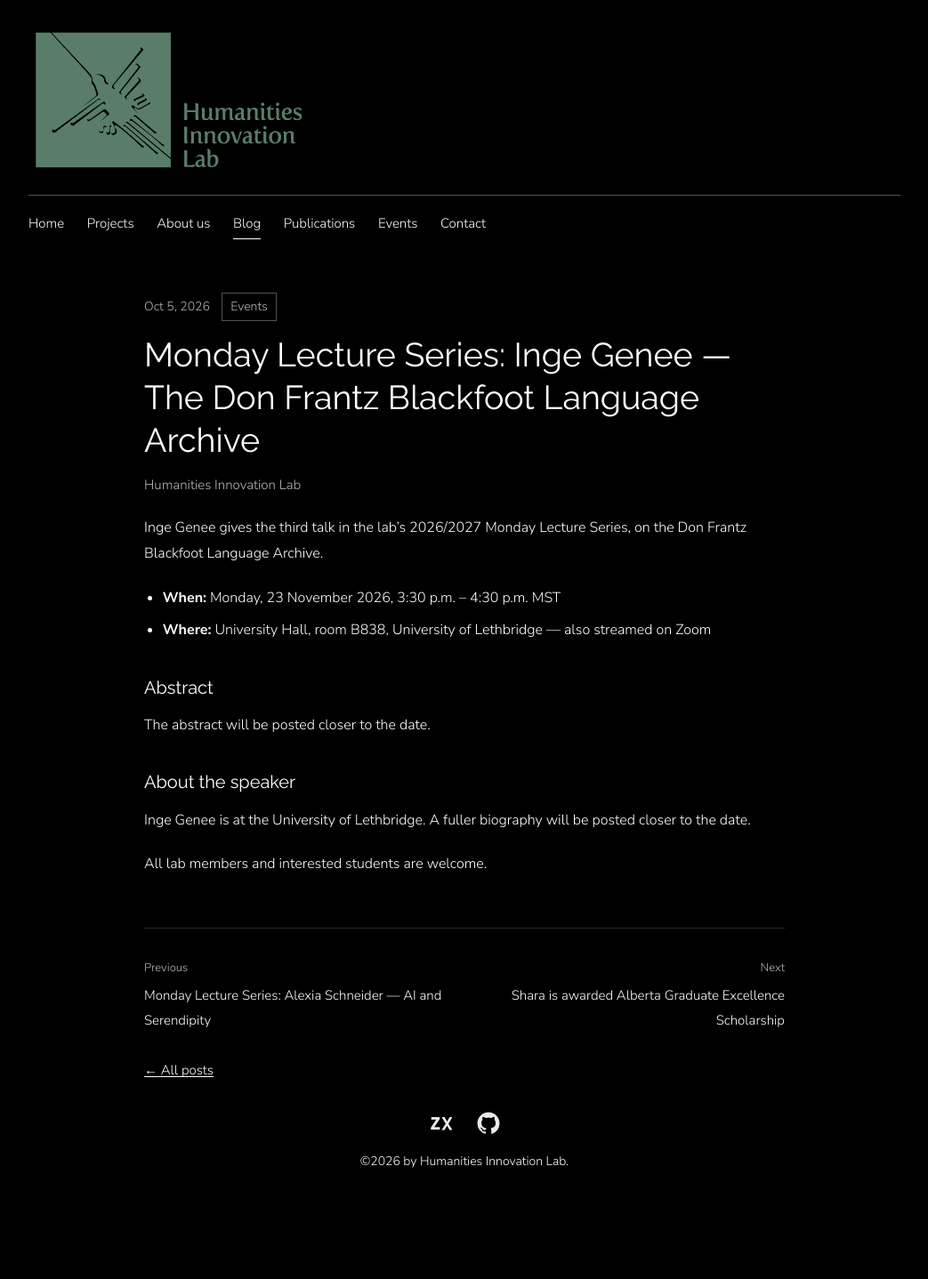
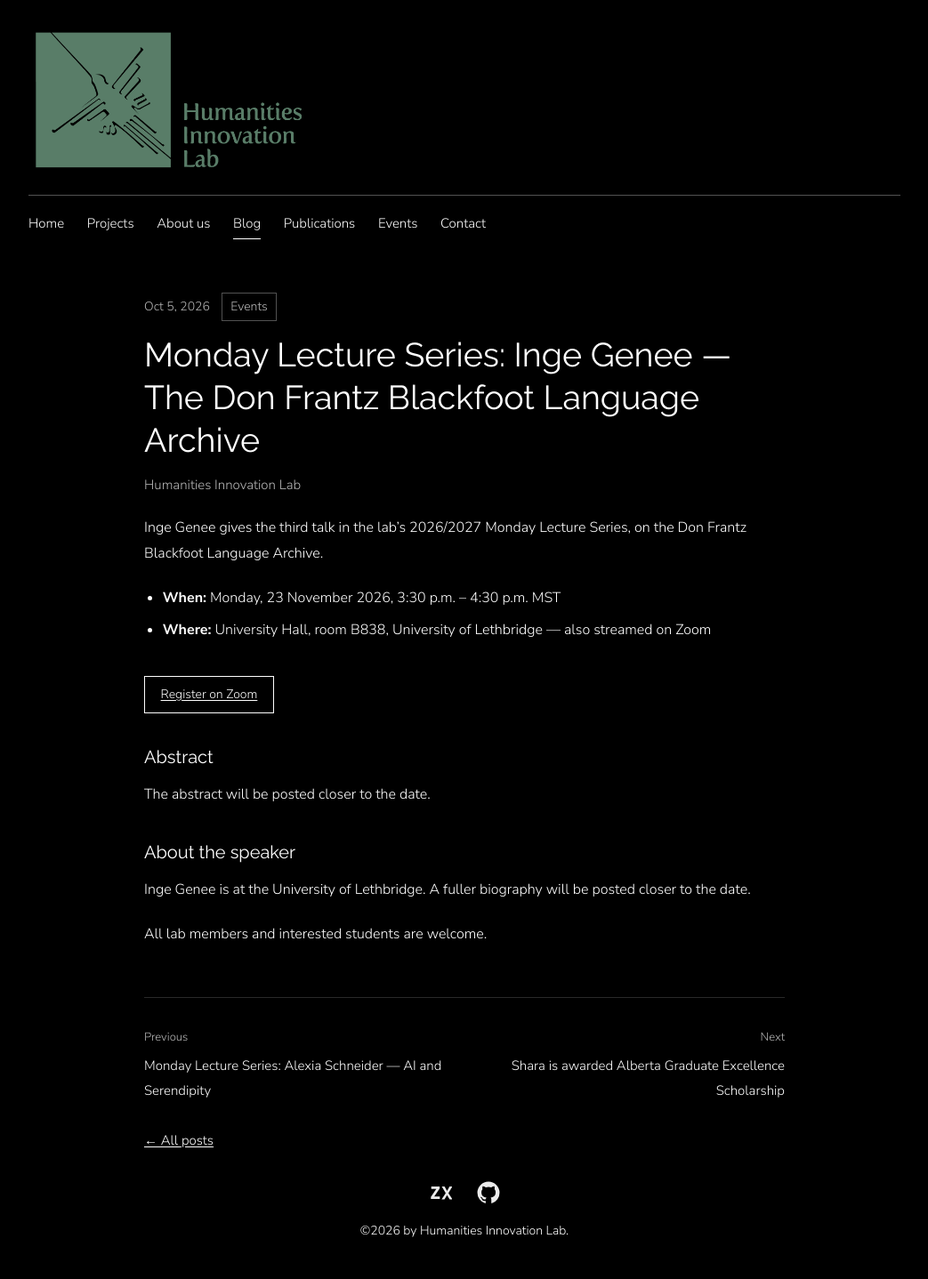
Before and after one commit to Humanities-Innovation-Lab/Humanities-Innovation-Lab.github.io, a Jekyll site: the page built from _posts/2026-10-05-monday-lecture-series-inge-genee-the-don-frantz-blackfoot-language-archive.md, in a window 1280 px wide. Shown: the whole page at 89% size, without its empty margins (118-1161 px from the left). Built offline with Jekyll 4.4.1, drawn with Linux system fonts in a browser that asks for light colours; before the commit the page ends 1359 px from its top, so only the background shows below that.

Commit message:
Add Zoom registration link for Inge Genee's lecture
Co-Authored-By: Claude Opus 5.5 <noreply@anthropic.com>

```diff
--- a/_data/events.yml
+++ b/_data/events.yml
@@ -72,6 +72,8 @@
   start_time: "15:30"
   end_time: "16:30"
   where: "University Hall, room B838, University of Lethbridge — also streamed on Zoom"
+  link: https://us06web.zoom.us/meeting/register/0Wc331gYQAyPRWZl9uTk5A
+  link_text: "Register on Zoom"
   description: >-
     The third talk in the lab’s 2026/2027 Monday Lecture Series. Inge Genee
     (University of Lethbridge) presents on the Don Frantz Blackfoot Language
--- a/_posts/2026-10-05-monday-lecture-series-inge-genee-the-don-frantz-blackfoot-language-archive.md
+++ b/_posts/2026-10-05-monday-lecture-series-inge-genee-the-don-frantz-blackfoot-language-archive.md
@@ -12,6 +12,8 @@ Inge Genee gives the third talk in the lab’s 2026/2027 Monday Lecture Series,
 - **When:** Monday, 23 November 2026, 3:30 p.m. – 4:30 p.m. MST
 - **Where:** University Hall, room B838, University of Lethbridge — also streamed on Zoom
 
+<a class="ev-more" href="https://us06web.zoom.us/meeting/register/0Wc331gYQAyPRWZl9uTk5A" target="_blank" rel="noopener">Register on Zoom</a>
+
 ### Abstract
 
 The abstract will be posted closer to the date.
```
